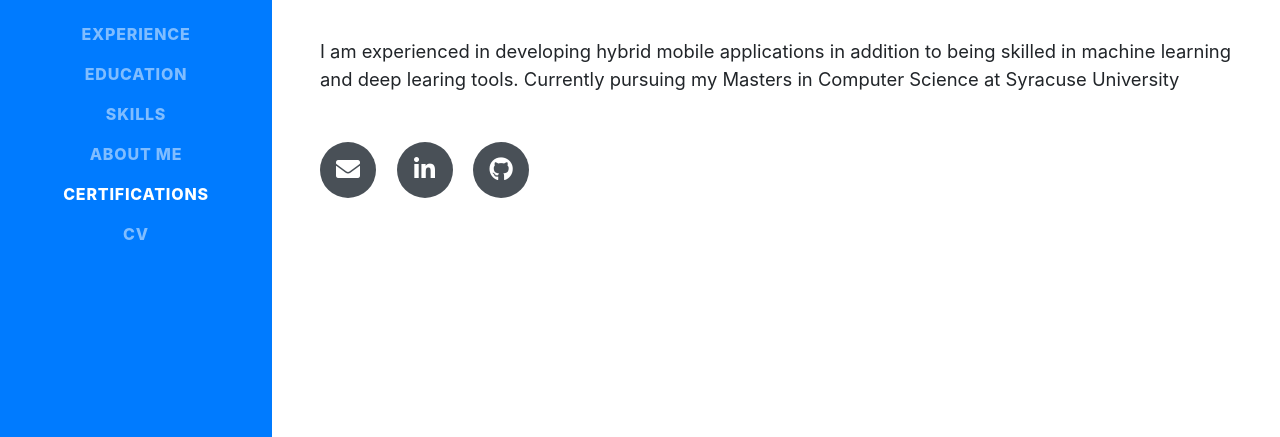
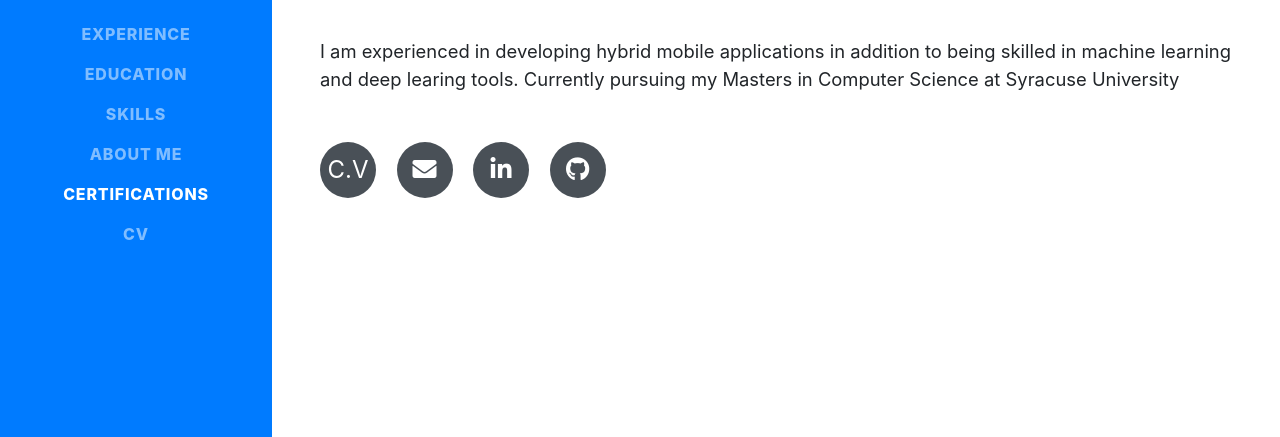
Before and after one commit to pranaykmr/pranaykmr.github.io, a website with bundled scripts: page index.html in a window 1280 px wide. Shown: the part 360-797 px from the top of the page. Built offline with nearby package versions, Linux system fonts and the light colour scheme; a web font is replaced by a local one.

Commit message:
Add C.V Link

```diff
--- a/index.html
+++ b/index.html
@@ -85,6 +85,9 @@
           machine learning and deep learing tools. Currently pursuing my Masters in Computer Science at Syracuse
           University</p>
         <div class="social-icons">
+          <a target="_blank" href="/resume/cv.pdf">
+            C.V
+          </a>
           <a href="mailto:pranay.kmr@live.com">
             <i class="fas fa-envelope"></i>
           </a>
```
